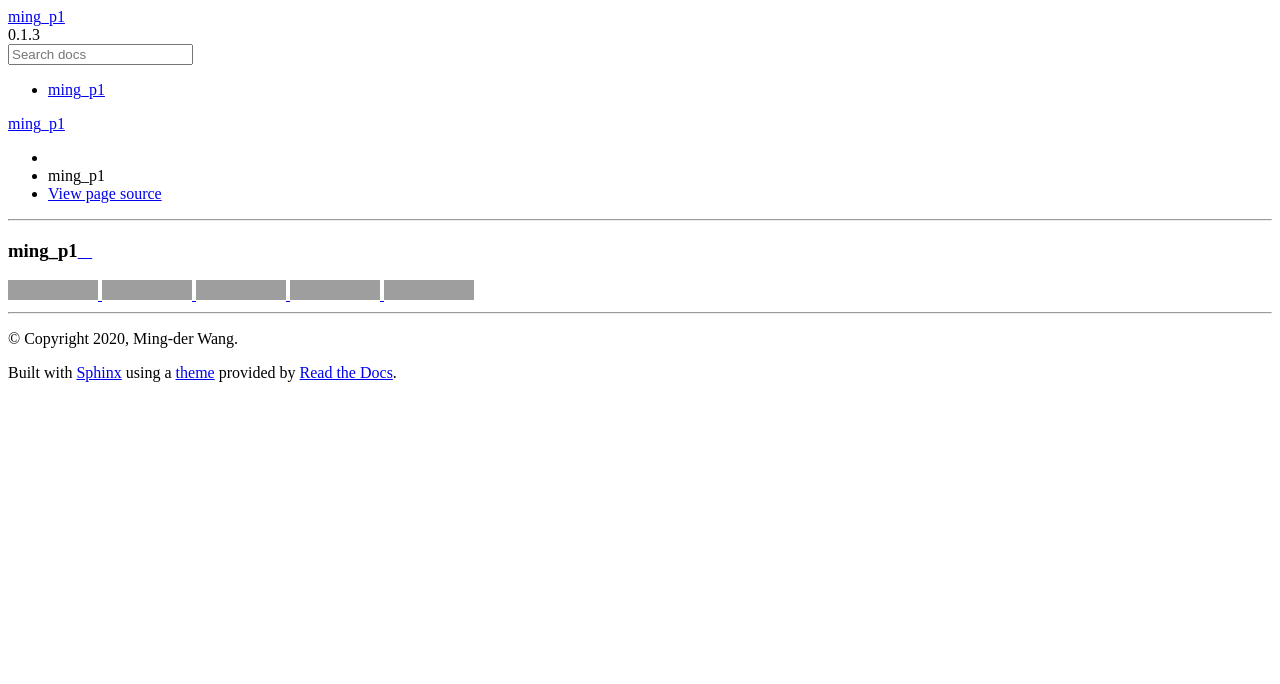
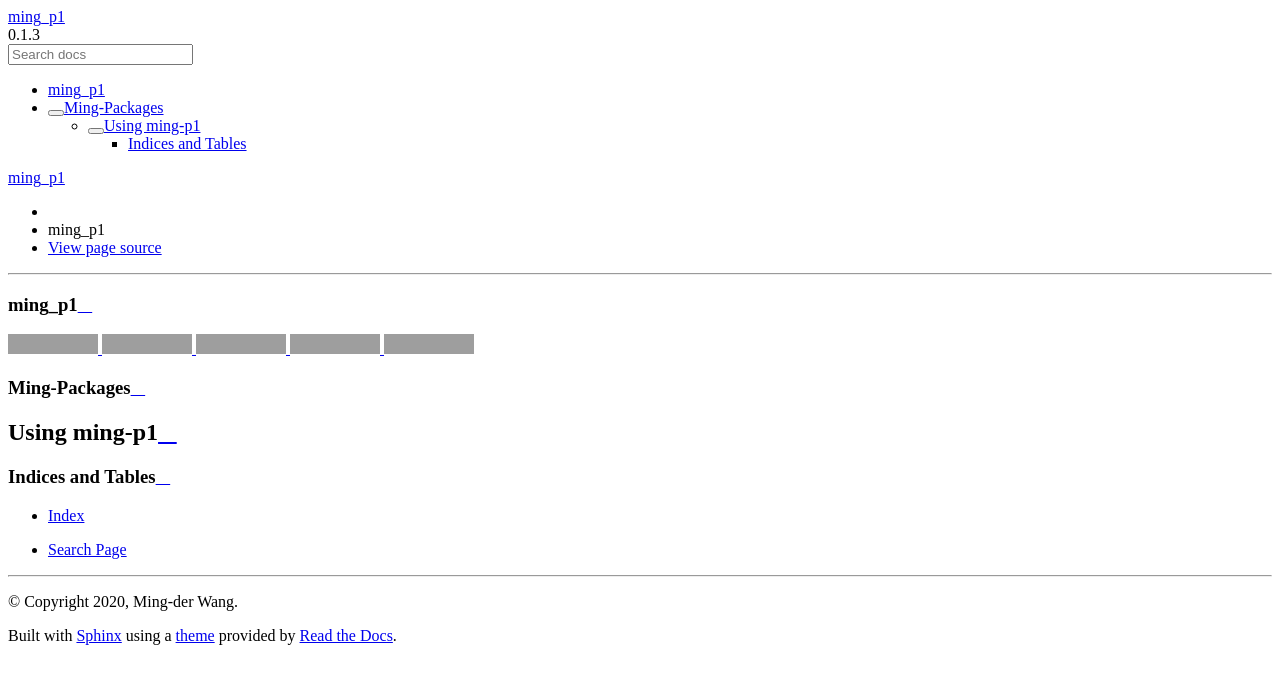
Before and after one commit to mingderwang/ming-p1, a Sphinx documentation site: the page built from docs/index.rst, in a window 1280 px wide. Shown: the top 684 px of the page. Built offline with Sphinx 7.4.7 and the Read the Docs theme 2.0.0, drawn with Linux system fonts in a browser that asks for light colours; grey boxes are pictures that could not be loaded.

Commit message:
sphinx-apidoc -f -o docs/source .

```diff
--- a/README.rst
+++ b/README.rst
@@ -4,12 +4,12 @@
 ming_p1
 =======
 
-.. image:: https://travis-ci.org/mingder78/ming-p1.svg?branch=master
-   :target: https://travis-ci.org/mingder78/ming-p1
+.. image:: https://travis-ci.org/mingderwang/ming-p1.svg?branch=main
+   :target: https://travis-ci.org/mingderwang/ming-p1
    :alt: Build status: Linux and OSX
 
-.. image:: https://ci.appveyor.com/api/projects/status/github/mingder78/ming-p1?branch=master&svg=true
-   :target: https://ci.appveyor.com/project/mingder78/ming-p1
+.. image:: https://ci.appveyor.com/api/projects/status/github/mingderwang/ming-p1?branch=main&svg=true
+   :target: https://ci.appveyor.com/project/mingderwang/ming-p1
    :alt: Build status: Windows
 
 .. image:: https://readthedocs.org/projects/ming-p1/badge/?version=latest
--- a/docs/index.rst
+++ b/docs/index.rst
@@ -4,4 +4,18 @@
 
 .. Add sections as items in this list.
 .. toctree::
-   :maxdepth: 2
+   :maxdepth: 3
+
+===============
+Ming-Packages
+===============
+
+
+Using ming-p1
+---------------------
+
+Indices and Tables
+==================
+
+* :ref:`genindex`
+* :ref:`search`
```
Also changed, not shown: .travis.yml, 1 other file.
